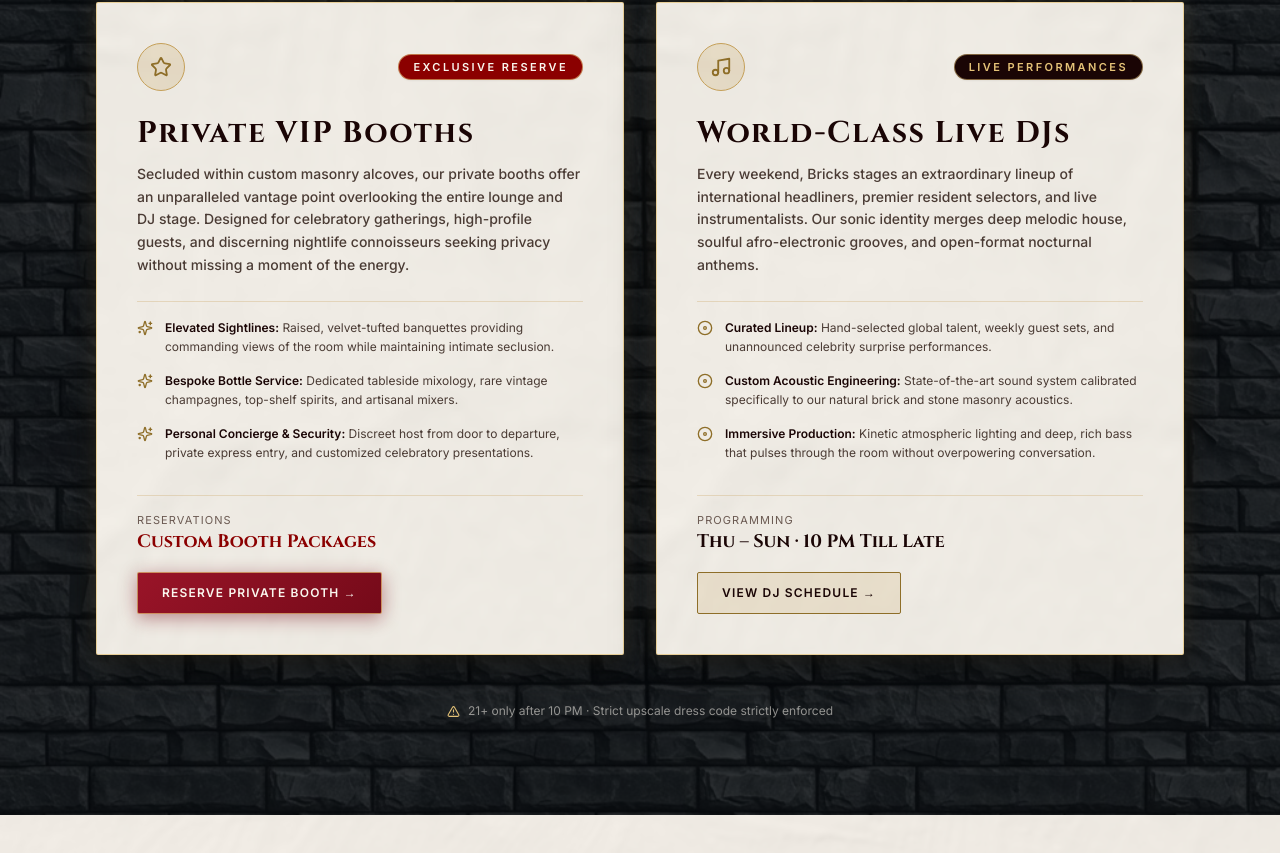
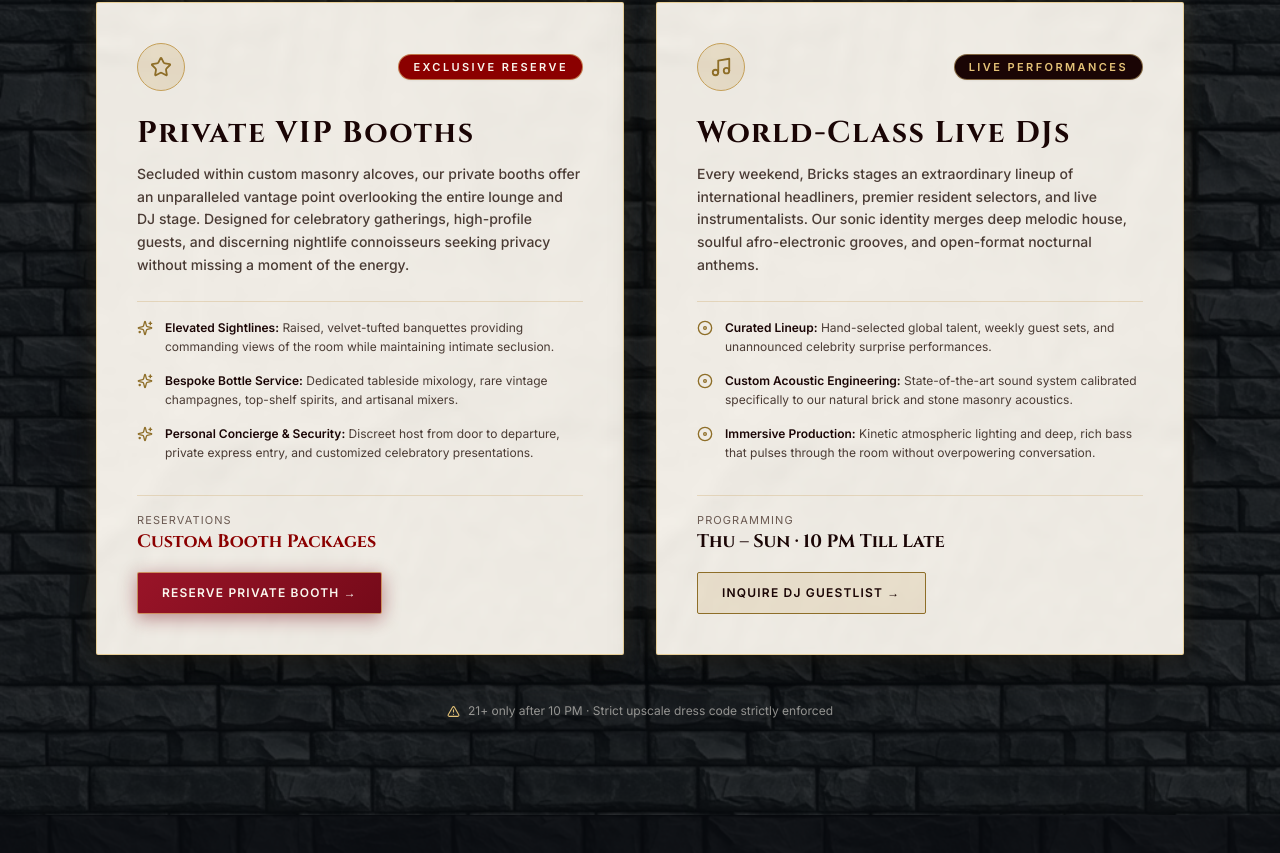
Before and after one commit to Goodomenn/ela-trading, a React (Vite) app: page / in a window 1280 px wide. Shown: the part 1929-2782 px from the top of the page. Built offline with nearby package versions, Linux system fonts and the light colour scheme; a web font is replaced by a local one.

Commit message:
Remove Upcoming Events section from HomePage

```diff
--- a/src/components/LoungeSection.jsx
+++ b/src/components/LoungeSection.jsx
@@ -159,7 +159,7 @@ export default function LoungeSection() {
                 <span className="block text-[11px] font-sans uppercase tracking-widest text-[#6B5A52]">Programming</span>
                 <span className="font-display font-bold text-lg text-[#1a0505]">Thu – Sun · 10 PM Till Late</span>
               </div>
-              <a href="#events"
+              <Link to="/reservations"
                 className="font-sans text-xs tracking-widest uppercase transition-all duration-200 px-6 py-3 rounded-sm font-semibold"
                 style={{
                   border: "1.5px solid #8E6E28",
@@ -174,8 +174,8 @@ export default function LoungeSection() {
                   e.currentTarget.style.background = "rgba(197,160,89,0.18)";
                   e.currentTarget.style.borderColor = "#8E6E28";
                 }}>
-                View DJ Schedule →
-              </a>
+                Inquire DJ Guestlist →
+              </Link>
             </div>
           </motion.div>
         </div>
--- a/src/pages/HomePage.jsx
+++ b/src/pages/HomePage.jsx
@@ -3,7 +3,6 @@ import Hero from "../components/Hero.jsx";
 import ExperienceStrip from "../components/ExperienceStrip.jsx";
 import DiningSection from "../components/DiningSection.jsx";
 import LoungeSection from "../components/LoungeSection.jsx";
-import EventsSection from "../components/EventsSection.jsx";
 
 export default function HomePage() {
   return (
@@ -43,7 +42,6 @@ export default function HomePage() {
       <ExperienceStrip />
       <DiningSection />
       <LoungeSection />
-      <EventsSection />
     </>
   );
 }
```
